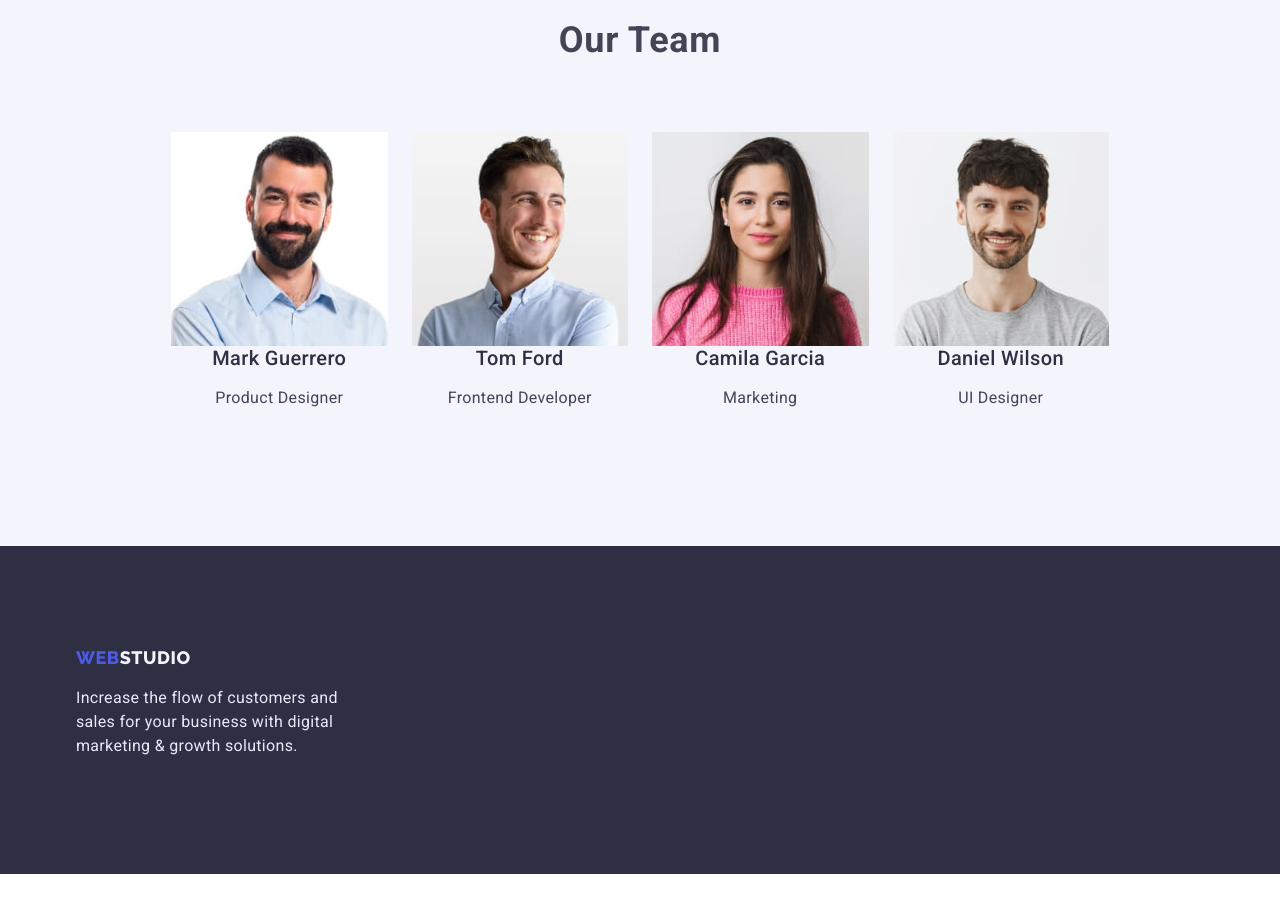
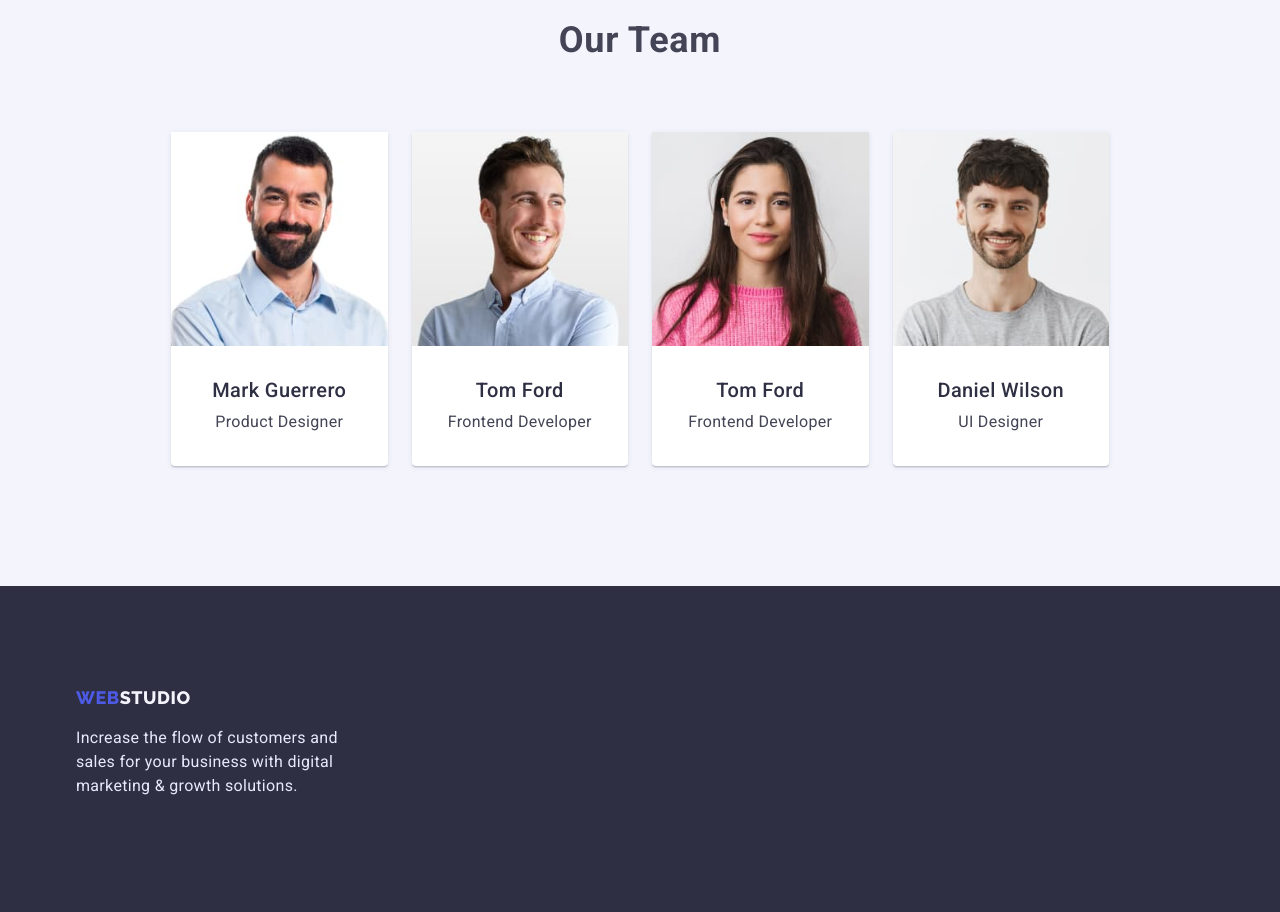
Before and after one commit to IT-Noob69/goit-markup-hw-03, a plain HTML site: page index.html in a window 1280 px wide. Shown: the part 1980-2892 px from the top of the page. Before the commit the page ends 2854 px from the top, so only its background shows below. Drawn offline with nearby package versions, Linux system fonts and the light colour scheme.

Commit message:
Complete-2 (correct)

```diff
--- a/css/style.css
+++ b/css/style.css
@@ -261,7 +261,24 @@ padding-bottom: 120px;
 
 .team-item {
   text-align: center;
+
+  background: #FFFFFF;
+box-shadow: 0px 1px 6px rgba(46, 47, 66, 0.08), 0px 1px 1px rgba(46, 47, 66, 0.16), 0px 2px 1px rgba(46, 47, 66, 0.08);
+border-radius: 0px 0px 4px 4px;
 }
+
+.team-item>.subtitles{
+  margin-bottom: 8px;
+}
+
+.team-item-text{
+  margin: 32px 16px;
+}
+
+.team-item-text>.text{
+  margin: 0 auto;
+}
+
 
 .footer {
   padding-top: 100px;
--- a/index.html
+++ b/index.html
@@ -101,23 +101,31 @@
         <ul class="team-list">
           <li class="team-item">
             <img src="./images/marc.jpg" alt="Marc" width="264" />
+            <div class="team-item-text">
               <h3 class="subtitles">Mark Guerrero</h3>
               <p class="text">Product Designer</p>
+            </div>
           </li>
           <li class="team-item">
             <img src="./images/tom.jpg" alt="Tom" width="264" />
+            <div class="team-item-text">
               <h3 class="subtitles">Tom Ford</h3>
               <p class="text">Frontend Developer</p>
+            </div>
           </li>
           <li class="team-item">
             <img src="./images/camila.jpg" alt="Camila" width="264" />
-            <h3 class="subtitles">Camila Garcia</h3>
-            <p class="text">Marketing</p>
+            <div class="team-item-text">
+              <h3 class="subtitles">Tom Ford</h3>
+              <p class="text">Frontend Developer</p>
+            </div>
           </li>
           <li class="team-item">
             <img src="./images/daniel.jpg" alt="Daniel" width="264" />
+            <div class="team-item-text">
               <h3 class="subtitles">Daniel Wilson</h3>
               <p class="text">UI Designer</p>
+            </div>
           </li>
         </ul>
         </div>
```
Lines whose indentation alone changed are shown as unchanged.
